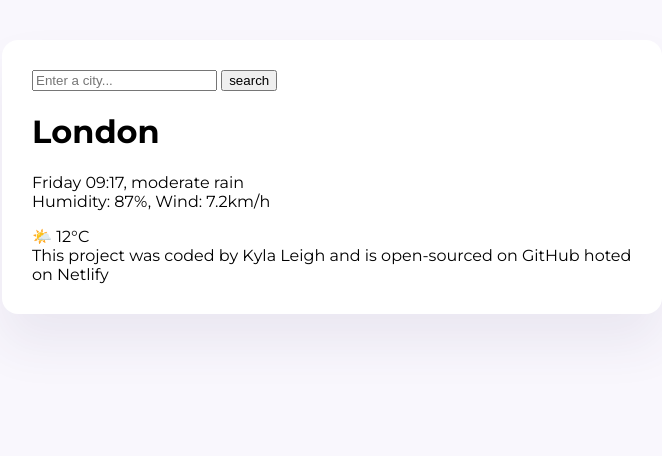
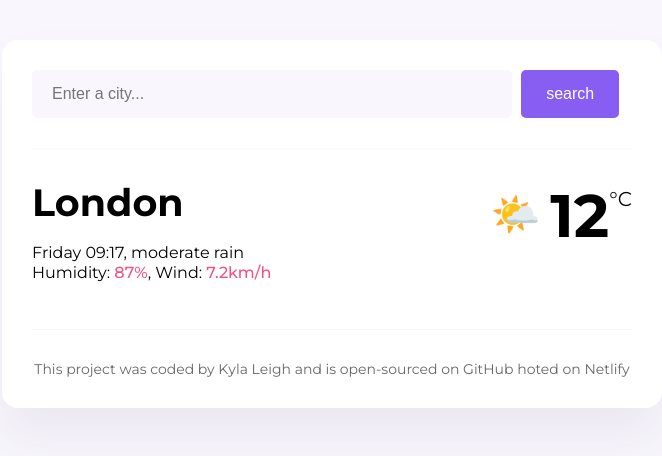
Before and after one commit to KylaLeigh/shecodes-weather-app-2, a plain HTML site: page index.html in a window 1280 px wide. Shown: the whole page, without its empty margins (308-970 px from the left). Drawn offline with Linux system fonts and the light colour scheme.

Commit message:
Add CSS styling
Added CSS styling to the main weather data sections

```diff
--- a/index.html
+++ b/index.html
@@ -17,20 +17,31 @@
   <body>
     <div class="weather-app">
       <header>
-        <form>
-          <input type="search" placeholder="Enter a city..." required />
-          <input type="submit" value="search" />
+        <form class="search-form">
+          <input
+            type="search"
+            placeholder="Enter a city..."
+            required
+            class="search-form-input"
+          />
+          <input type="submit" value="search" class="search-form-button" />
         </form>
       </header>
       <main>
-        <div>
-          <h1>London</h1>
-          <p>
-            Friday 09:17, moderate rain <br />
-            Humidity: 87%, Wind: 7.2km/h
-          </p>
+        <div class="weather-app-data">
+          <div>
+            <h1 class="weather-app-city">London</h1>
+            <p class="weather-app-details">
+              Friday 09:17, moderate rain <br />
+              Humidity: <strong>87%</strong>, Wind: <strong>7.2km/h</strong>
+            </p>
+          </div>
+          <div class="weather-app-temp-container">
+            <div class="weather-app-icon">🌤️</div>
+            <div class="weather-app-temp">12</div>
+            <div class="weather-app-unit">°C</div>
+          </div>
         </div>
-        <div>🌤️ 12°C</div>
       </main>
       <footer>
         This project was coded by Kyla Leigh and is open-sourced on GitHub hoted
--- a/src/style.css
+++ b/src/style.css
@@ -1,6 +1,10 @@
 body {
   background-color: #f9f7fd;
   font-family: "Montserrat", sans-serif;
+}
+
+a {
+  color: #885df1;
 }
 
 .weather-app {
@@ -11,3 +15,80 @@ body {
   margin: 40px auto;
   padding: 30px;
 }
+
+header {
+  border-bottom: 1px solid #f9f7fd;
+  padding: 0 0 30px 0;
+}
+
+main {
+  padding: 30px 0;
+}
+
+.search-form-input {
+  background-color: #f9f7fd;
+  border: none;
+  border-radius: 5px;
+  font-size: 16px;
+  padding: 15px 20px;
+  width: 80%;
+}
+
+.search-form-button {
+  background-color: #885df1;
+  border: none;
+  border-radius: 5px;
+  color: white;
+  margin-left: 5px;
+  font-size: 16px;
+  padding: 15px 25px;
+}
+
+.weather-app-data {
+  display: flex;
+  justify-content: space-between;
+}
+
+.weather-app-city {
+  font-size: 38px;
+  line-height: 48px;
+  margin: 0;
+}
+
+.weather-app-details {
+  font-size: 16px;
+  line-height: 20px;
+}
+
+.weather-app-details strong {
+  color: #f65281;
+  font-weight: 500;
+}
+
+.weather-app-temp-container {
+  display: flex;
+}
+
+.weather-app-temp {
+  font-size: 60px;
+  font-weight: bold;
+  margin-left: 10px;
+}
+
+.weather-app-icon {
+  font-size: 40px;
+  margin-top: 10px;
+}
+
+.weather-app-unit {
+  font-size: 20px;
+  margin-top: 8px;
+}
+
+footer {
+  border-top: 1px solid #f9f7fd;
+  color: rgba(0, 0, 0, 0.6);
+  font-size: 14px;
+  padding: 30px 0 0 0;
+  text-align: center;
+}
```
